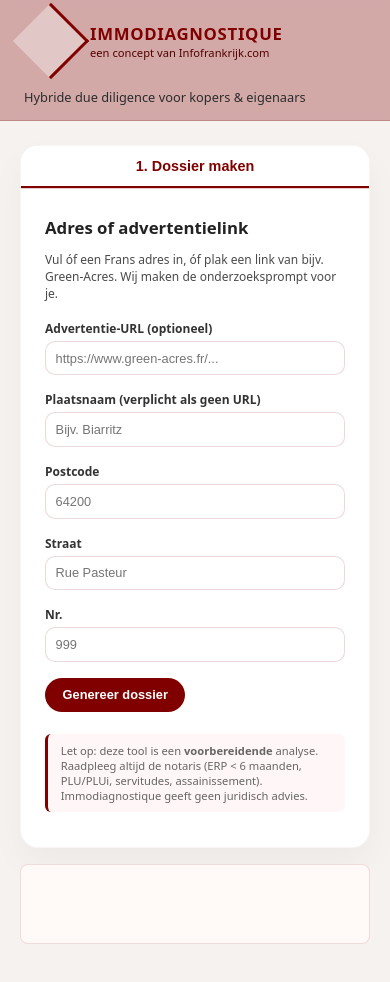
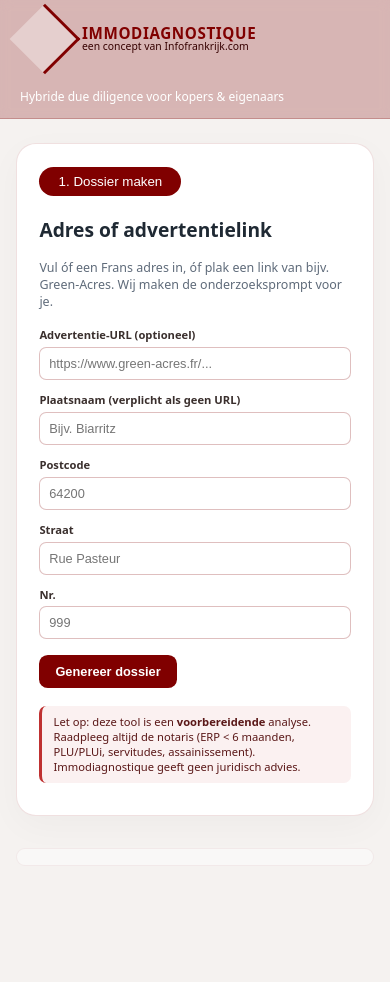
Before and after one commit to antonnoe/vastgoed-in-frankrijk, a website: page public/index.html in a window 390 px wide. After the commit the page ends 914 px from the top, so only its background shows below. Drawn offline with Linux system fonts and the light colour scheme.

Commit message:
Refactor CSS styles and variables for consistency
Updated various CSS variables and styles for improved design consistency and responsiveness.

```diff
--- a/public/style.css
+++ b/public/style.css
@@ -1,324 +1,303 @@
 :root {
   --brand: #800000;
-  --brand-soft: rgba(128, 0, 0, 0.25);
-  --bg: #f5f2f0;
-  --card: #ffffff;
-  --text: #222;
-  --muted: #666;
-  --radius-lg: 18px;
+  --bg-soft: rgba(128, 0, 0, 0.08);
+  --border: rgba(128, 0, 0, 0.25);
+  --radius-lg: 1.25rem;
+  --radius-sm: .6rem;
+  --text: #1f2933;
+  --muted: #5f6b7a;
+  --surface: #ffffff;
+  --danger: #b91c1c;
 }
 
-* {
+*,
+*::before,
+*::after {
   box-sizing: border-box;
 }
 
 body {
   margin: 0;
-  font-family: system-ui, -apple-system, "Segoe UI", sans-serif;
-  background: var(--bg);
+  font-family: system-ui, -apple-system, BlinkMacSystemFont, "Segoe UI", sans-serif;
+  background: #f5f2f0;
   color: var(--text);
-  min-height: 100vh;
 }
 
-/* HEADER / BRAND */
 .topbar {
-  background: rgba(128, 0, 0, 0.3);
-  backdrop-filter: blur(4px);
-  border-bottom: 1px solid rgba(128, 0, 0, 0.2);
-  padding: 0.9rem 1.5rem;
+  background: rgba(128, 0, 0, 0.25);
+  backdrop-filter: blur(6px);
+  border-bottom: 1px solid rgba(128,0,0,0.22);
   display: flex;
   align-items: center;
-  gap: 1.2rem;
   justify-content: space-between;
+  gap: 1.5rem;
+  padding: .85rem 1.25rem;
 }
 
 .brand {
   display: flex;
   align-items: center;
-  gap: 0.75rem;
+  gap: .75rem;
 }
 
 .logo-icon {
-  width: 54px;
-  height: 54px;
+  width: 50px;
+  height: 50px;
   border: 3px solid #800000;
   border-bottom: none;
   border-left: none;
   transform: rotate(45deg);
-  background: rgba(255, 255, 255, 0.35);
+  background: rgba(255,255,255,.35);
 }
 
-.brand-text .logo-text {
+.brand-text {
+  line-height: 1.1;
+}
+
+.logo-text {
   font-weight: 700;
-  letter-spacing: 0.04em;
+  letter-spacing: .04em;
   color: #800000;
-  font-size: 1.05rem;
+  font-size: .95rem;
   text-transform: uppercase;
 }
 
-.brand-text .subtext {
-  font-size: 0.7rem;
-  color: #530000;
+.subtext {
+  font-size: .65rem;
+  color: #360000;
 }
 
 .tagline {
   margin: 0;
-  font-size: 0.8rem;
-  color: #2b2b2b;
+  font-size: .75rem;
+  color: #fff;
+  font-weight: 500;
 }
 
-/* MAIN LAYOUT */
 .outer {
-  max-width: 1100px;
-  margin: 1.5rem auto 2.5rem;
-  padding: 0 1.25rem;
+  max-width: 1180px;
+  margin: 1.5rem auto 3rem;
+  padding: 0 1rem;
+  display: grid;
+  gap: 1rem;
 }
 
 .app-card {
-  background: var(--card);
-  border-radius: var(--radius-lg);
-  box-shadow: 0 16px 35px rgba(0, 0, 0, 0.04);
-  border: 1px solid rgba(128, 0, 0, 0.04);
-  overflow: hidden;
+  background: var(--surface);
+  border: 1px solid rgba(128, 0, 0, 0.12);
+  border-radius: 1.25rem;
+  box-shadow: 0 10px 35px rgba(13, 15, 35, 0.03);
+  padding: 1.4rem 1.4rem 1.3rem;
 }
 
 .tab-buttons {
   display: flex;
-  border-bottom: 1px solid rgba(128, 0, 0, 0.2);
-  background: rgba(255, 255, 255, 0.7);
+  gap: .5rem;
+  margin-bottom: 1.25rem;
 }
 
 .tab-button {
-  flex: 1;
-  background: transparent;
   border: none;
-  padding: 0.75rem 1rem;
-  font-weight: 600;
-  font-size: 0.9rem;
+  background: rgba(128,0,0,0.05);
+  padding: .45rem 1.2rem;
+  border-radius: 999px;
+  font-weight: 500;
+  color: #5b2300;
   cursor: pointer;
-  transition: 0.2s;
-  color: #4a4a4a;
 }
 
 .tab-button.active {
-  background: white;
-  color: #800000;
-  border-bottom: 2px solid #800000;
+  background: #800000;
+  color: #fff;
 }
 
-.tab-content {
-  padding: 1.5rem;
+h2 {
+  margin-top: 0;
+  font-size: 1.2rem;
 }
 
-/* FORM */
+.small {
+  font-size: .78rem;
+  color: var(--muted);
+  margin-bottom: 1.1rem;
+}
+
 .form-grid {
   display: grid;
   grid-template-columns: repeat(auto-fit, minmax(210px, 1fr));
-  gap: 1rem;
-  margin-top: 1.1rem;
+  gap: .75rem .9rem;
+  margin-bottom: 1rem;
 }
 
 .input-veld label {
   display: block;
-  font-size: 0.75rem;
+  font-size: .7rem;
   font-weight: 600;
-  margin-bottom: 0.25rem;
-  color: #333;
+  margin-bottom: .3rem;
+  color: #3a2f2d;
 }
 
 .input-veld input {
   width: 100%;
-  border: 1px solid rgba(128, 0, 0, 0.15);
-  border-radius: 10px;
-  padding: 0.55rem 0.6rem;
-  font-size: 0.8rem;
+  padding: .5rem .55rem;
+  border-radius: .45rem;
+  border: 1px solid rgba(128, 0, 0, 0.25);
+  font-size: .8rem;
   background: #fff;
 }
 
-.input-veld input:focus {
-  outline: 2px solid rgba(128, 0, 0, 0.25);
-  border-color: transparent;
-}
-
-/* BUTTONS */
 .button-container {
-  margin-top: 1rem;
+  margin: .25rem 0 1rem;
 }
 
 .primary-btn {
   background: #800000;
   border: none;
   color: #fff;
-  padding: 0.6rem 1.1rem;
-  border-radius: 999px;
-  font-size: 0.8rem;
+  padding: .55rem 1rem;
+  border-radius: .55rem;
   font-weight: 600;
   cursor: pointer;
-  transition: 0.2s;
+  font-size: .8rem;
+  transition: transform .05s ease-out;
 }
 
-.primary-btn:hover {
-  background: #5f0000;
+.primary-btn:active {
+  transform: translateY(1px);
 }
 
-/* TEGELS */
 .tegels-container {
-  margin-top: 1.4rem;
   display: grid;
-  grid-template-columns: repeat(auto-fit, minmax(220px, 1fr));
-  gap: 1rem;
+  grid-template-columns: repeat(auto-fit, minmax(230px, 1fr));
+  gap: .8rem;
+  margin-bottom: 1rem;
 }
 
 .tegel {
-  background: #fff;
-  border: 1px solid rgba(128, 0, 0, 0.12);
-  border-radius: 12px;
+  background: rgba(255,255,255,1);
+  border: 1px solid rgba(128, 0, 0, 0.14);
+  border-radius: .9rem;
+  min-height: 130px;
   display: flex;
   flex-direction: column;
-  min-height: 150px;
 }
 
 .tegel-header {
-  padding: 0.6rem 0.9rem 0;
+  padding: .5rem .7rem .2rem;
+  border-bottom: 1px solid rgba(128, 0, 0, .05);
 }
 
 .tegel-header h3 {
   margin: 0;
-  font-size: 0.85rem;
-  color: #333;
+  font-size: .8rem;
+  color: #4b1f16;
 }
 
 .tegel-body {
-  padding: 0.5rem 0.9rem 0.9rem 0.9rem;
+  padding: .5rem .6rem .6rem;
   display: flex;
   flex-direction: column;
-  gap: 0.4rem;
+  gap: .4rem;
+  flex: 1;
 }
 
 .tegel-textarea {
   width: 100%;
-  min-height: 100px;
-  border: 1px solid rgba(128, 0, 0, 0.15);
-  border-radius: 10px;
-  padding: 0.5rem;
-  font-size: 0.75rem;
+  min-height: 105px;
   resize: vertical;
+  border-radius: .5rem;
+  border: 1px solid rgba(128, 0, 0, 0.12);
+  padding: .4rem .5rem;
+  font-size: .72rem;
+  background: #fffaf7;
   font-family: ui-monospace, SFMono-Regular, SFMono-Regular, Menlo, Monaco, Consolas, "Liberation Mono", "Courier New", monospace;
-  background: rgba(128, 0, 0, 0.015);
 }
 
-.tegel-textarea[readonly] {
-  background: #faf8f7;
+.actie-knoppen {
+  display: flex;
+  gap: .5rem;
 }
 
-/* ACTIE-KNOPEN ONDERAAN */
-.actie-knoppen {
-  margin-top: 1.2rem;
-  display: flex;
-  gap: 0.6rem;
+.disclaimer {
+  background: rgba(185, 28, 28, .06);
+  border-left: 3px solid rgba(185, 28, 28, .9);
+  padding: .55rem .7rem;
+  font-size: .7rem;
+  border-radius: .45rem;
+  color: #5a1717;
+  margin-top: 1.1rem;
 }
 
-/* DISCLAIMER */
-.disclaimer {
-  margin-top: 1.4rem;
-  font-size: 0.7rem;
-  color: #666;
-  background: rgba(255, 192, 203, 0.15);
-  border-left: 3px solid #800000;
-  padding: 0.55rem 0.8rem;
-  border-radius: 6px;
-}
-
-/* MODAL */
 .modal {
+  display: none;
   position: fixed;
   inset: 0;
-  background: rgba(0, 0, 0, 0.35);
-  display: none;
-  align-items: center;
-  justify-content: center;
-  z-index: 40;
+  background: rgba(0,0,0,.4);
+  z-index: 50;
+  padding: 1rem;
 }
 
 .modal-content {
   background: #fff;
-  width: min(780px, 92vw);
-  border-radius: 14px;
-  padding: 1.4rem 1.3rem 1.5rem;
+  max-width: 720px;
+  width: 100%;
+  margin: 3rem auto;
+  border-radius: 1rem;
+  padding: 1.1rem 1.2rem 1.3rem;
   position: relative;
-  max-height: 90vh;
-  overflow-y: auto;
-  border: 1px solid rgba(128, 0, 0, 0.12);
+  border: 1px solid rgba(128,0,0,0.15);
 }
 
 .modal-close {
   position: absolute;
-  top: 0.35rem;
-  right: 0.7rem;
-  font-size: 1.6rem;
+  top: .6rem;
+  right: .6rem;
   cursor: pointer;
-  color: #666;
+  font-size: 1.1rem;
 }
 
 #promptOutput {
   width: 100%;
-  min-height: 200px;
-  border: 1px solid rgba(128, 0, 0, 0.15);
-  border-radius: 9px;
-  padding: 0.5rem;
-  font-size: 0.72rem;
-  resize: vertical;
-  background: #fafafa;
+  min-height: 180px;
+  border-radius: .5rem;
+  border: 1px solid rgba(128,0,0,0.12);
+  padding: .5rem .6rem;
+  font-size: .7rem;
+  background: #fffaf7;
+  font-family: ui-monospace, SFMono-Regular, Menlo, Monaco, Consolas, "Liberation Mono", "Courier New", monospace;
 }
 
 .ai-actions {
+  margin-top: .5rem;
   display: flex;
-  gap: 0.5rem;
-  margin-top: 0.5rem;
+  gap: .5rem;
 }
 
-.ai-actions button {
-  background: #800000;
+#kopieerPromptButton {
+  background: rgba(128,0,0,1);
   border: none;
   color: #fff;
-  padding: 0.4rem 0.8rem;
-  border-radius: 999px;
-  font-size: 0.72rem;
+  padding: .4rem .75rem;
+  border-radius: .4rem;
+  font-size: .7rem;
   cursor: pointer;
 }
 
 .ai-result {
-  background: #fff9f7;
-  border: 1px solid rgba(128, 0, 0, 0.12);
-  border-radius: 8px;
-  min-height: 80px;
-  padding: 0.5rem 0.6rem;
-  font-size: 0.7rem;
-  margin-top: 0.4rem;
+  margin-top: .75rem;
+  background: rgba(249, 248, 247, 1);
+  border: 1px solid rgba(128,0,0,0.06);
+  border-radius: .6rem;
+  padding: .5rem .6rem;
+  font-size: .7rem;
   white-space: pre-wrap;
-}
-
-/* TYPO UTIL */
-h2 {
-  margin-top: 0.2rem;
-  margin-bottom: 0.25rem;
-  font-size: 1.05rem;
-}
-
-.small {
-  font-size: 0.75rem;
-  color: #4a4a4a;
 }
 
 @media (max-width: 720px) {
   .topbar {
-    flex-direction: column;
-    align-items: flex-start;
+    flex-wrap: wrap;
   }
-  .actie-knoppen {
-    flex-direction: column;
-  }
-  .ai-actions {
-    flex-direction: column;
+  .modal-content {
+    margin-top: 2.5rem;
   }
 }
```
